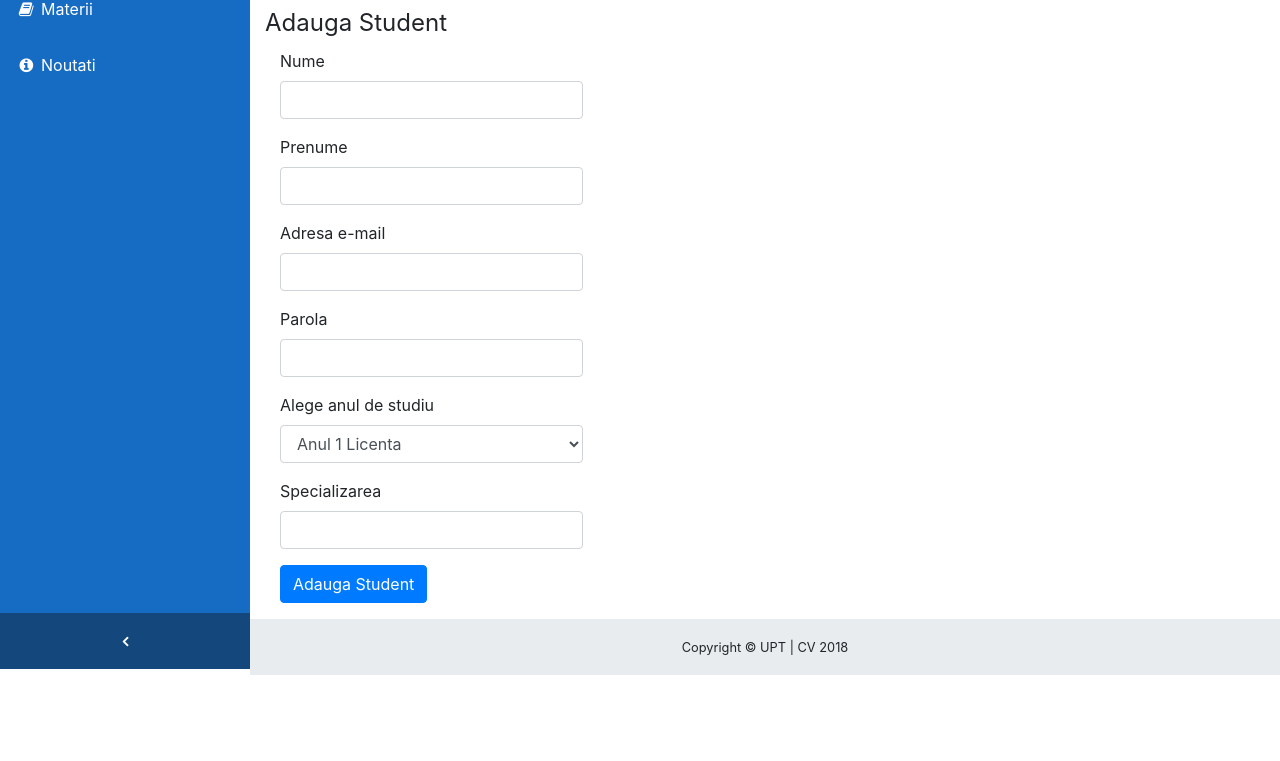
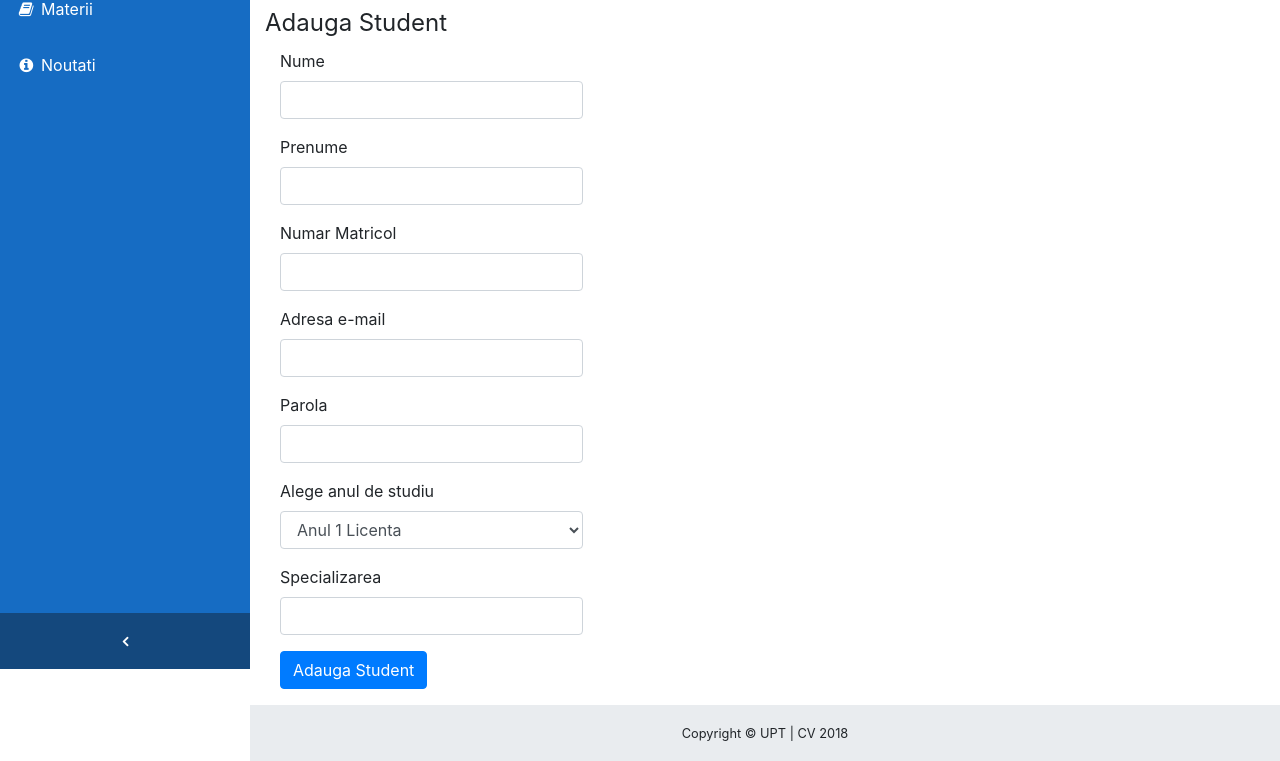
Before and after one commit to RaduR92/Dizertatie, a PHP site: page /adauga-student.php in a window 1280 px wide. Shown: the part 131-892 px from the top of the page. Before the commit the page ends 806 px from the top, so only its background shows below. Run offline with PHP 8.4, Linux system fonts and the light colour scheme.

Commit message:
Formulare de adaugare student/profesor/materii

```diff
--- a/adauga-student.php
+++ b/adauga-student.php
@@ -15,50 +15,52 @@
           <form class="form-horizontal">
             <fieldset>
 
-            <!-- Form Name -->
             <legend>Adauga Student</legend>
 
-            <!-- Text input-->
             <div class="form-group">
-              <label class="col-md-4 control-label" for="textinput">Nume</label>
+              <label class="col-md-4 control-label" for="nume">Nume</label>
               <div class="col-md-4">
-              <input id="textinput" name="textinput" type="text" placeholder="" class="form-control input-md" required="">
+              <input id="nume" name="nume" type="text" placeholder="" class="form-control input-md" required="">
 
               </div>
             </div>
 
-            <!-- Text input-->
             <div class="form-group">
-              <label class="col-md-4 control-label" for="textinput">Prenume</label>
+              <label class="col-md-4 control-label" for="prenume">Prenume</label>
               <div class="col-md-4">
-              <input id="textinput" name="textinput" type="text" placeholder="" class="form-control input-md" required="">
+              <input id="prenume" name="prenume" type="text" placeholder="" class="form-control input-md" required="">
 
               </div>
             </div>
 
-            <!-- Text input-->
-            <div class="form-group">
-              <label class="col-md-4 control-label" for="textinput">Adresa e-mail</label>
+             <div class="form-group">
+              <label class="col-md-4 control-label" for="numar_matricol">Numar Matricol</label>
               <div class="col-md-4">
-              <input id="textinput" name="textinput" type="text" placeholder="" class="form-control input-md" required="">
+              <input id="numar_matricol" name="numar_matricol" type="text" placeholder="" class="form-control input-md" required="">
 
               </div>
             </div>
 
-            <!-- Password input-->
             <div class="form-group">
-              <label class="col-md-4 control-label" for="passwordinput">Parola</label>
+              <label class="col-md-4 control-label" for="mail">Adresa e-mail</label>
               <div class="col-md-4">
-                <input id="passwordinput" name="passwordinput" type="password" placeholder="" class="form-control input-md" required="">
+              <input id="mail" name="mail" type="text" placeholder="" class="form-control input-md" required="">
 
               </div>
             </div>
 
-            <!-- Select Basic -->
             <div class="form-group">
-              <label class="col-md-4 control-label" for="selectbasic">Alege anul de studiu</label>
+              <label class="col-md-4 control-label" for="parola">Parola</label>
               <div class="col-md-4">
-                <select id="selectbasic" name="selectbasic" class="form-control">
+                <input id="parola" name="parola" type="password" placeholder="" class="form-control input-md" required="">
+
+              </div>
+            </div>
+
+            <div class="form-group">
+              <label class="col-md-4 control-label" for="an_studiu">Alege anul de studiu</label>
+              <div class="col-md-4">
+                <select id="an_studiu" name="an_studiu" class="form-control">
                   <option value="an_1_licenta">Anul 1 Licenta</option>
                   <option value="an_2_licenta">Anul 2 Licenta</option>
                   <option value="an_3_licenta">Anul 3 Licenta</option>
@@ -69,16 +71,14 @@
               </div>
             </div>
 
-            <!-- Text input-->
             <div class="form-group">
-              <label class="col-md-4 control-label" for="textinput">Specializarea</label>
+              <label class="col-md-4 control-label" for="specializare">Specializarea</label>
               <div class="col-md-4">
-              <input id="textinput" name="textinput" type="text" placeholder="" class="form-control input-md" required="">
+              <input id="specializare" name="specializare" type="text" placeholder="" class="form-control input-md" required="">
 
               </div>
             </div>
 
-            <!-- Button -->
             <div class="form-group">
               <div class="col-md-4">
                 <button id="singlebutton" name="singlebutton" class="btn btn-primary">Adauga Student</button>
```
Also changed, not shown: adauga-materie.php (added, +63 -0 lines), adauga-profesor.php (added, +66 -0 lines).
